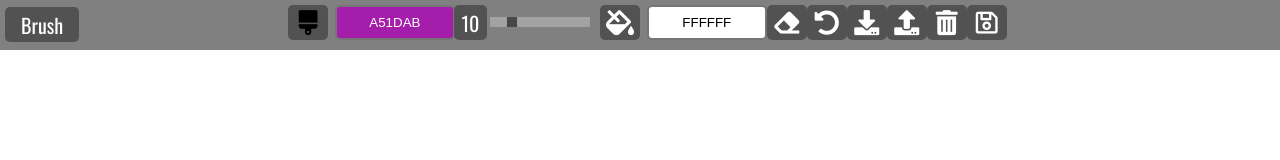
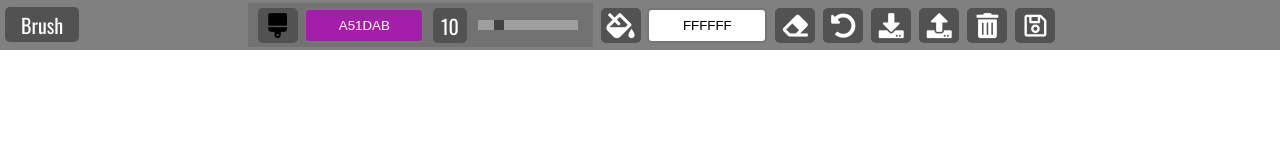
Before and after one commit to PushpakB3096/paint-clone, a plain HTML site: page index.html in a window 1280 px wide. Drawn offline with nearby package versions, Linux system fonts and the light colour scheme.

Commit message:
Refactor styles

```diff
--- a/assets/style/style.css
+++ b/assets/style/style.css
@@ -67,6 +67,25 @@ body {
   color: white;
   font-size: 20px;
   user-select: none;
+}
+
+.tool {
+  position: relative;
+  top: 3px;
+}
+
+.tool:not(:first-child) {
+  margin-left: 8px;
+}
+
+.brush {
+  background-color: rgb(114, 114, 114);
+  height: 44px;
+  width: 345px;
+}
+
+.brush > * {
+  margin-left: 10px;
 }
 
 /* for brush size display */
```
